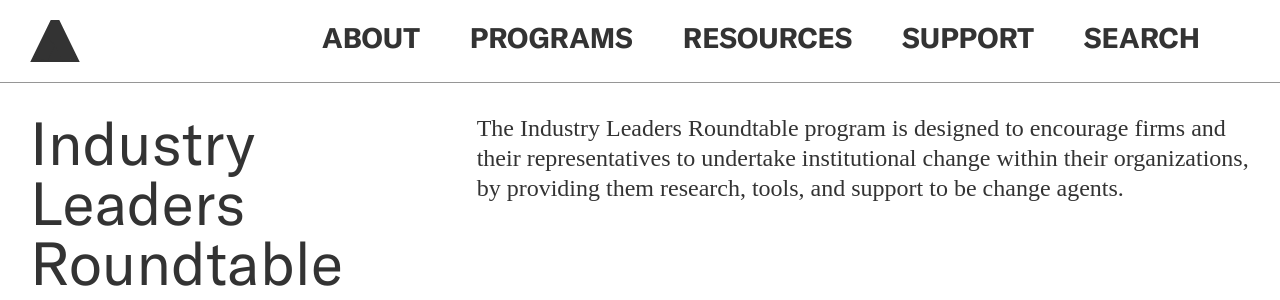
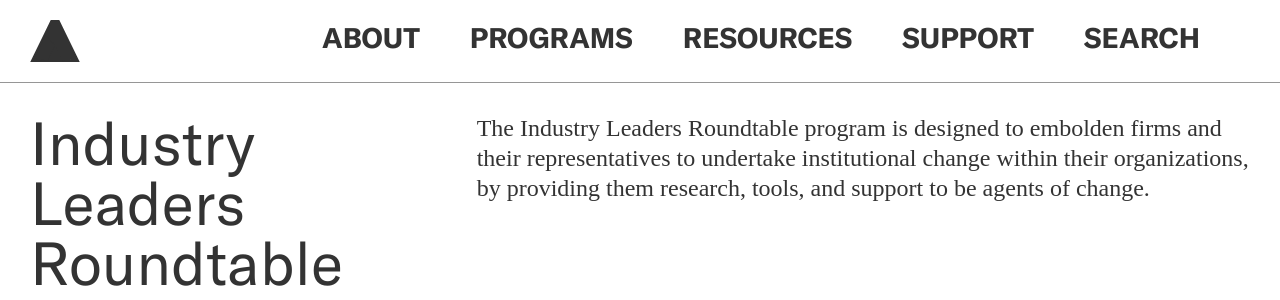
Before and after one commit to jengalas/bwaf-bbw, a Jekyll site: the page built from _programs/industry-leaders-roundtable-retreat.md, in a window 1280 px wide and 900 px high. Shown: the top 300 px of the window. Built offline with Jekyll 4.4.1, drawn with Linux system fonts in a browser that asks for light colours; nearby versions of some CDN libraries; some web fonts are replaced; some of the changed lines change nothing that is shown.

Commit message:
Updated 1 file via CloudCannon.

```diff
--- a/_programs/industry-leaders-roundtable-retreat.md
+++ b/_programs/industry-leaders-roundtable-retreat.md
@@ -5,6 +5,10 @@ title: Industry Leaders Roundtable Retreat
 permalink: /programs/industry-leaders-roundtable-retreat
 page_blocks:
   - template: text-block
+    button:
+      - button_text:
+        button_link:
+    section_break: false
     include_left-hand_column_text_: true
     lefthand_text:
       header_type: Large Header
@@ -13,11 +17,10 @@ page_blocks:
       link_url: ''
       link_text: ''
     text_block: >-
-      The Industry Leaders Roundtable program is designed to encourage firms and
+      The Industry Leaders Roundtable program is designed to embolden firms and
       their representatives to undertake institutional change within their
-      organizations, by providing them research, tools, and support to be change
-      agents.
-    section_break: false
+      organizations, by providing them research, tools, and support to be agents
+      of change.
   - template: buttons-block
     button:
       - button_text: Sign Up Here
@@ -25,6 +28,9 @@ page_blocks:
     section_break: false
     include_left-hand_column_text_: false
   - template: image-block
+    button:
+      - button_text:
+        button_link:
     section_break: false
     include_left-hand_column_text_: false
     lefthand_text:
@@ -38,9 +44,12 @@ page_blocks:
     alt_text: ''
     image_caption_text: ''
   - template: image-block
+    button:
+      - button_text:
+        button_link:
+    section_break: false
     image: >-
       https://res.cloudinary.com/beverly-willis-architecture-foundation/Screen_Shot_2023-06-06_at_2.40.08_PM.png
-    section_break: false
     include_left-hand_column_text_: false
     lefthand_text:
       header_type: ''
@@ -51,6 +60,9 @@ page_blocks:
     alt_text: ''
     image_caption_text: ''
   - template: text-block
+    button:
+      - button_text:
+        button_link:
     section_break: true
     include_left-hand_column_text_: true
     lefthand_text:
@@ -66,6 +78,11 @@ page_blocks:
       action-oriented programs to achieve greater representation of women in the
       AEC industries.
   - template: miscellaneous-block
+    button:
+      - button_text:
+        button_link:
+    section_break: false
+    include_left-hand_column_text_: false
     miscellaneous: >-
       ## **Why attend?**
 
@@ -96,8 +113,6 @@ page_blocks:
       Space is limited. Registrants will receive complete agenda and
       bibliography in advance of the event. All registrants will be listed as
       sponsors in the final schedule.
-    section_break: false
-    include_left-hand_column_text_: false
     lefthand_text:
       header_type: ''
       text: ''
@@ -105,7 +120,6 @@ page_blocks:
       link_url: ''
       link_text: ''
   - template: buttons-block
-    buttons_header__optional_: View previous Industry Leaders Roundtable Agendas
     button:
       - button_text: 2020/21 Industry Leaders Roundtable
         button_link: >-
@@ -130,6 +144,7 @@ page_blocks:
           https://www.dropbox.com/s/txqhd6wb52xv0ne/2014%20BWAF%20Industry%20Leaders%20Roundtable%20Agenda.pdf?dl=0
     section_break: false
     include_left-hand_column_text_: false
+    buttons_header__optional_: View previous Industry Leaders Roundtable Agendas
     lefthand_text:
       header_type: ''
       text: ''
@@ -137,6 +152,10 @@ page_blocks:
       link_url: ''
       link_text: ''
   - template: slideshow-block
+    button:
+      - button_text:
+        button_link:
+    section_break: false
     image:
       - image: >-
           https://res.cloudinary.com/beverly-willis-architecture-foundation/image/upload/v1641308144/ROUNDTABLE21_SAVEfront_FINALrev_kasnpk.jpg
@@ -155,7 +174,6 @@ page_blocks:
       - image: >-
           https://res.cloudinary.com/beverly-willis-architecture-foundation/image/upload/v1621354718/IMG_9661_wszhuh.jpg
         caption: Industry Leaders Roundtable Retreat, Chicago, IL, October 23-24, 2017
-    section_break: false
     include_left-hand_column_text_: false
     lefthand_text:
       header_type: ''
```
